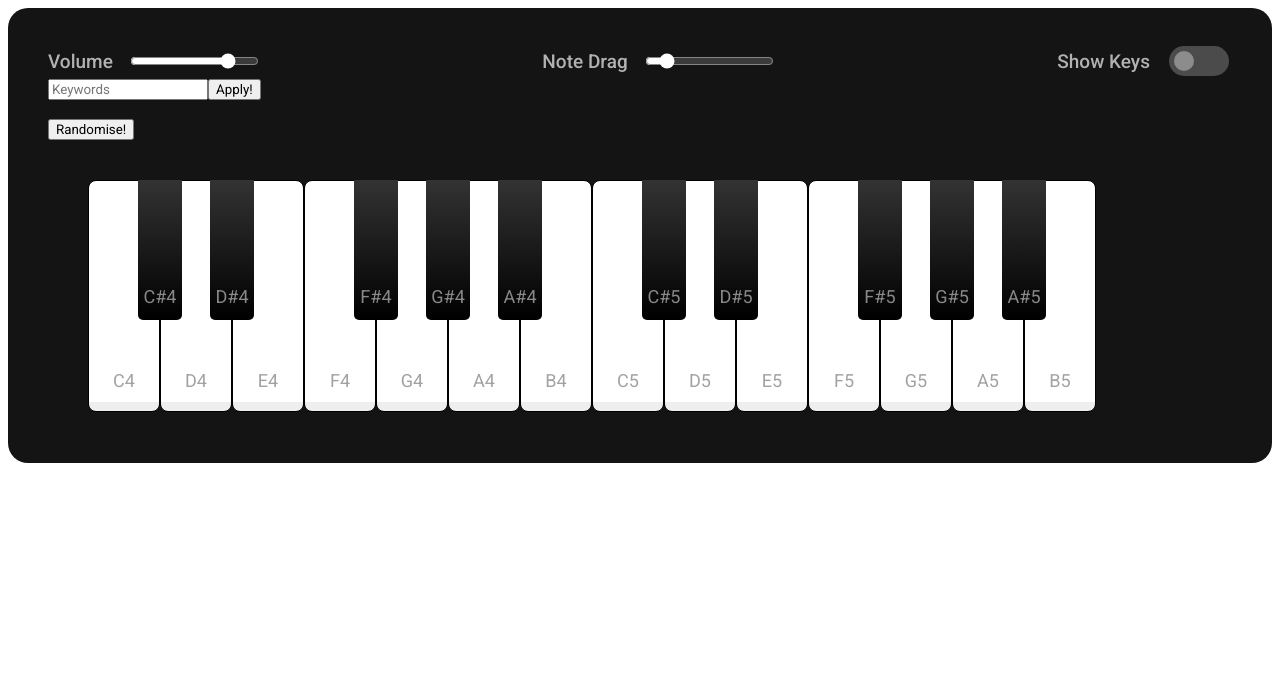
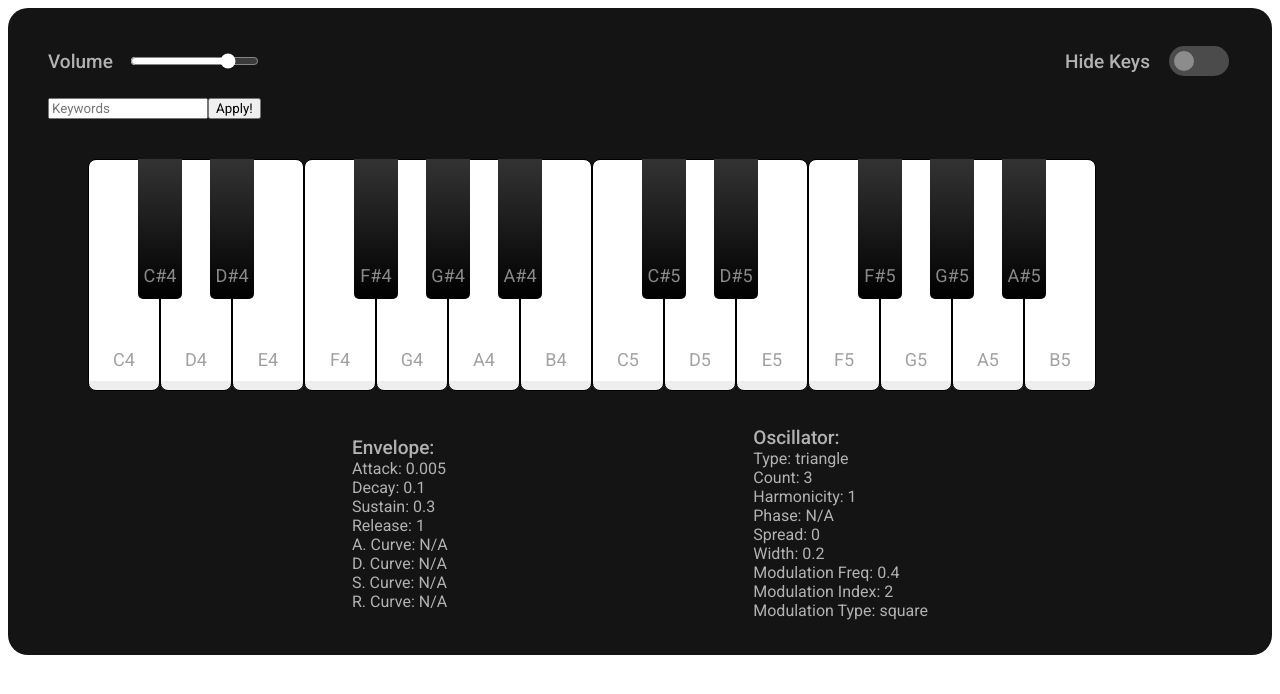
Before and after one commit to djjordand6/SyneApp, a React (Vite) app in the folder syne-app/: page / in a window 1280 px wide. Shown: the top 694 px of the page. Built offline with nearby package versions, Linux system fonts and the light colour scheme.

Commit message:
Synth Details output

```diff
--- a/syne-app/src/App.css
+++ b/syne-app/src/App.css
@@ -110,3 +110,13 @@ header input {
 .drag-slider input {
     accent-color: #fff;
 }
+
+.synth-details {
+    color: #8c8c8c;
+}
+
+.synth-details header {
+    display: flex;
+    align-items: center;
+    justify-content: space-evenly;
+}
--- a/syne-app/src/App.jsx
+++ b/syne-app/src/App.jsx
@@ -14,7 +14,6 @@ function App() {
   const [releaseState, setRelease] = useState(1);             //Default val: 1
   const [oscillatorType, setOscType] = useState("triangle");  //Default val: triangle
   const [volume, setVolume] = useState(0);
-  const [noteDrag, setNoteDrag] = useState(0.25);
 
   //Keyword search
   const [keywords, setKeywords] = useState([]);
@@ -67,13 +66,24 @@ function App() {
   //Character-to-number conversion -> for randomise
   const alphaVal = (s) => s.toLowerCase().charCodeAt(0) - 97
 
+  const toggleConstantNote = () => {
+    if(constantNote === true) {
+      setConstantNote(false);
+    } else {
+      setConstantNote(true);
+    }
+  }
+
   //Plays the given key
   const playKey = (note) => {
-    const now = Tone.now();
-    synth.triggerAttack(note, now);
-    synth.triggerRelease(note, now + noteDrag);
+    synth.triggerAttackRelease(note, "8n");
     //console.log(note);
   }
+
+  // const stopKey = (note) => {
+  //   const now = Tone.now();
+  //   synth.triggerRelease(note, now);
+  // }
 
   //Changes synth
   const changeSynth = () => {
@@ -113,6 +123,7 @@ function App() {
     console.log(synth.options.envelope, synth.options.oscillator);
   }
 
+  //Randomise params
   const randomise = () => {
     //TODO: RANDOMISE PARAMS!!!!
   }
@@ -184,6 +195,12 @@ function App() {
     synth.volume.value = volume;
   }, [volume])
 
+  //Dynamic Synth options
+  useEffect(() => {
+    setOsc(synth.options.oscillator);
+    setEnv(synth.options.envelope);
+  }, [synth])
+
   return (
     <>
     <div className="piano-container">
@@ -191,17 +208,17 @@ function App() {
           <div className="column volume-slider">
             <span>Volume</span><input type="range" min="-20" max="5" value={volume} step="0.1" onChange={(e) => setVolume(e.target.value)}></input>
           </div>
-          <div className="column drag-slider">
-            <span>Note Drag</span><input type="range" min="0" max="2" value={noteDrag} step="0.125" onChange={(e) => setNoteDrag(parseFloat(e.target.value))}></input>
-          </div>
           <div className="column keys-checkbox">
-            <span>Show Keys</span><input type="checkbox" onClick={() => toggleKeys()}></input>
+            <span>Hide Keys</span><input type="checkbox" onClick={() => toggleKeys()}></input>
           </div>
       </header>
+      <br></br>
       <input type="input" className="keyword-input" placeholder="Keywords" onChange={(e) => updateKeywords(e)}></input>
       <button onClick={() => changeSynth()}>Apply!</button>
-      <br></br><br></br>
-      <button onClick={() => randomise()}>Randomise!</button>
+      <br></br>
+      {
+        //<button onClick={() => randomise()}>Randomise!</button>
+      }
       <ul className="piano-keys">
           <li className="key white" key="C4" onClick={() => playKey("C4")}><span>C4</span></li>
           <li className="key black" key="C#4" onClick={() => playKey("C#4")}><span>C#4</span></li>
@@ -228,6 +245,38 @@ function App() {
           <li className="key black" key="A#5" onClick={() => playKey("A#5")}><span>A#5</span></li>
           <li className="key white" key="B5" onClick={() => playKey("B5")}><span>B5</span></li>
       </ul>
+      <br></br>
+      <div className="synth-details">
+        <header>
+          <div>
+            <span>Envelope:</span>
+            <div>
+              Attack: {env.attack} <br></br>
+              Decay: {env.decay} <br></br>
+              Sustain: {env.sustain} <br></br>
+              Release: {env.release} <br></br>
+              A. Curve: {env.attackCurve ? (env.attackCurve) : ("N/A")} <br></br>
+              D. Curve: {env.decayCurve ? (env.decayCurve) : ("N/A")} <br></br>
+              S. Curve: {env.sustainCurve ? (env.sustainCurve) : ("N/A")} <br></br>
+              R. Curve: {env.releaseCurve ? (env.releaseCurve) : ("N/A")} <br></br>
+            </div>
+          </div>
+          <div>
+            <span>Oscillator:</span>
+            <div>
+              Type: {osc.type} <br></br>
+              Count: {osc.count ? (osc.count) : ("N/A")} <br></br>
+              Harmonicity: {osc.harmonicity ? (osc.harmonicity) : ("N/A")} <br></br>
+              Phase: {osc.phase ? (osc.phase) : ("N/A") } <br></br>
+              Spread: {osc.spread ? (osc.phase) : ("N/A")} <br></br>
+              Width: {osc.width ? (osc.width) : ("N/A")} <br></br>
+              Modulation Freq: {osc.modulationFrequency ? (osc.modulationFrequency) : ("N/A")} <br></br>
+              Modulation Index: {osc.modulationIndex ? (osc.modulationIndex) : ("N/A")} <br></br>
+              Modulation Type: {osc.modulationType ? (osc.modulationType) : ("N/A")} <br></br>
+            </div>
+          </div>
+        </header>
+      </div>
     </div>
     </>
   )
```
